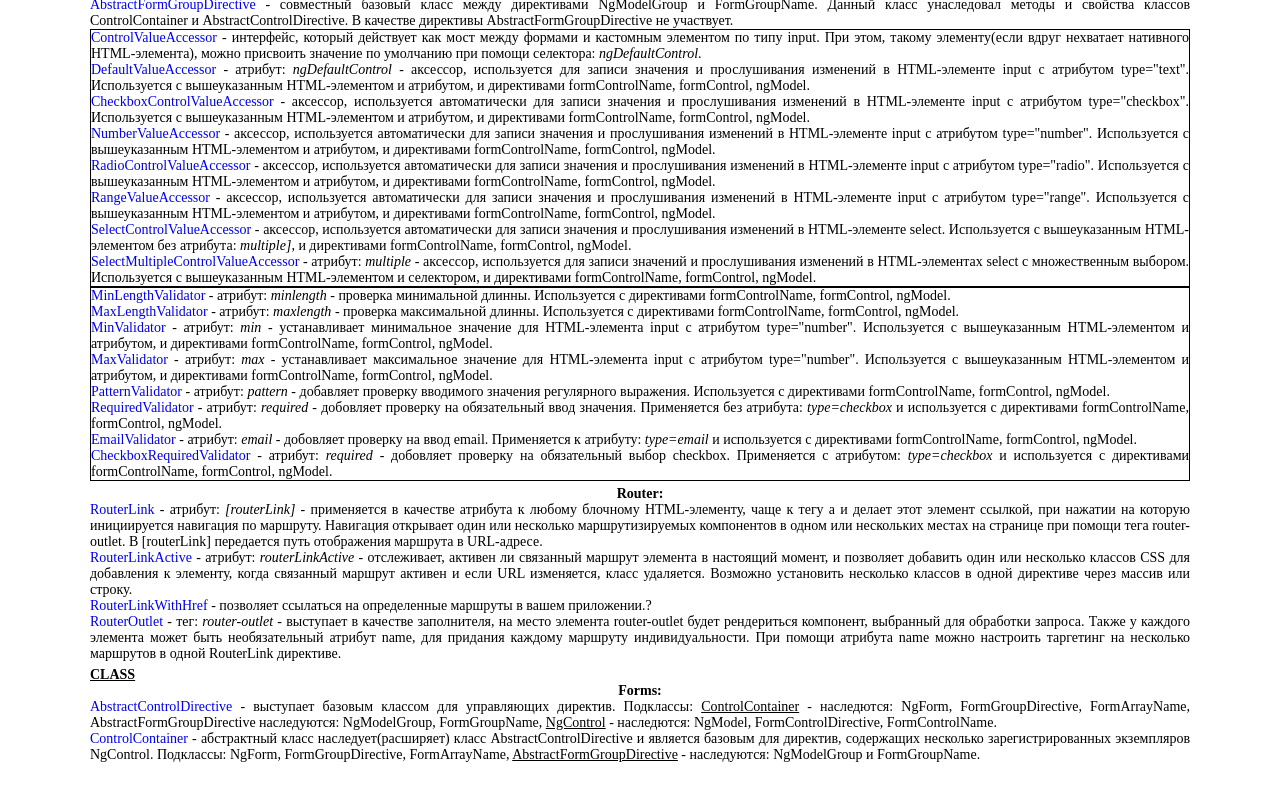
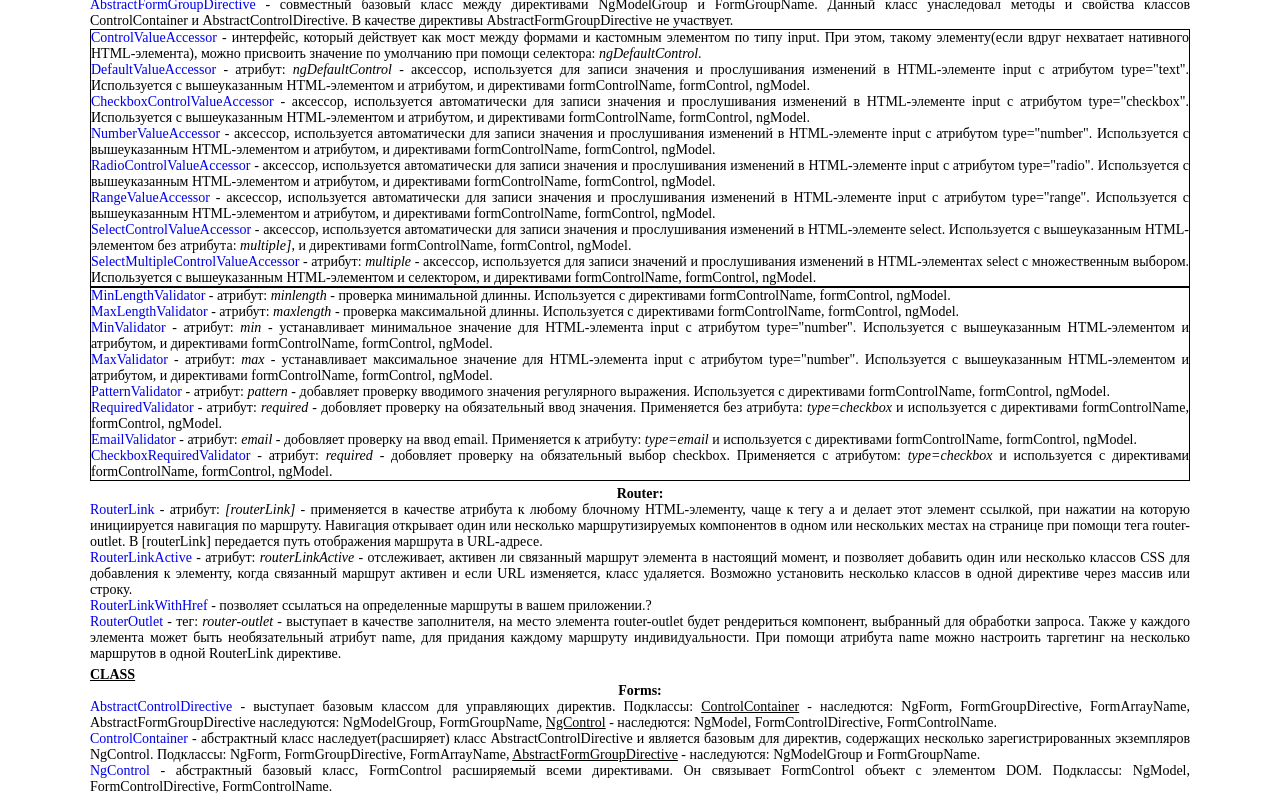
Before and after one commit to ArtemKashirin/API, an Angular app: page / in a window 1280 px wide. Shown: the part 2203-3003 px from the top of the page. Before the commit the page ends 2971 px from the top, so only its background shows below. Built offline with nearby package versions, Linux system fonts and the light colour scheme.

Commit message:
CLASS: NgControl

```diff
--- a/src/app/app.component.html
+++ b/src/app/app.component.html
@@ -109,4 +109,5 @@
   <p style = "text-align: center"><b>Forms:</b></p>
   <app-abstract-control-directive></app-abstract-control-directive>
   <app-control-container></app-control-container>
+  <app-ng-control></app-ng-control>
 </div>
--- a/src/app/app.module.ts
+++ b/src/app/app.module.ts
@@ -69,6 +69,7 @@ import { RouterLinkWithHrefComponent } from './directive/router-link-with-href/r
 import { RouterOutletComponent } from './directive/router-outlet/router-outlet.component';
 import { AbstractControlDirectiveComponent } from './class/forms/abstract-control-directive/abstract-control-directive.component';
 import { ControlContainerComponent } from './class/forms/control-container/control-container.component';
+import { NgControlComponent } from './class/forms/ng-control/ng-control.component';
 
 
 @NgModule({
@@ -139,6 +140,7 @@ import { ControlContainerComponent } from './class/forms/control-container/contr
     RouterOutletComponent,
     AbstractControlDirectiveComponent,
     ControlContainerComponent,
+    NgControlComponent,
   ],
   imports: [
     BrowserModule,
--- /dev/null
+++ b/src/app/class/forms/ng-control/ng-control.component.html
@@ -0,0 +1,9 @@
+<p><a [href] = "this.NgControl">NgControl</a> - абстрактный базовый класс, FormControl расширяемый всеми директивами. Он связывает
+  FormControl объект с элементом DOM. Подклассы: NgModel, FormControlDirective, FormControlName.</p>
+<!--<div>-->
+<!--  <ul>-->
+<!--    <li><i>name: string | number | null</i> - возвращает название элемента управления;</li>-->
+<!--    <li><i>valueAccessor: ControlValueAccessor | null</i> - аксессор значения для элемента управления;</li>-->
+<!--    <li><i>abstract viewToModelUpdate(newValue: any): void</i> - метод обратного вызова для обновления модели из представления по запросу.</li>-->
+<!--  </ul>-->
+<!--</div>-->
--- /dev/null
+++ b/src/app/class/forms/ng-control/ng-control.component.ts
@@ -0,0 +1,17 @@
+import {Component, OnInit} from '@angular/core';
+
+@Component({
+  selector: 'app-ng-control',
+  templateUrl: './ng-control.component.html',
+  styleUrls: ['./ng-control.component.scss']
+})
+export class NgControlComponent implements OnInit {
+  public NgControl: string = 'https://angular.io/api/forms/NgControl';
+
+  constructor() {
+  }
+
+  ngOnInit(): void {
+  }
+
+}
```
Also changed, not shown: src/app/class/forms/ng-control/ng-control.component.scss (added).
